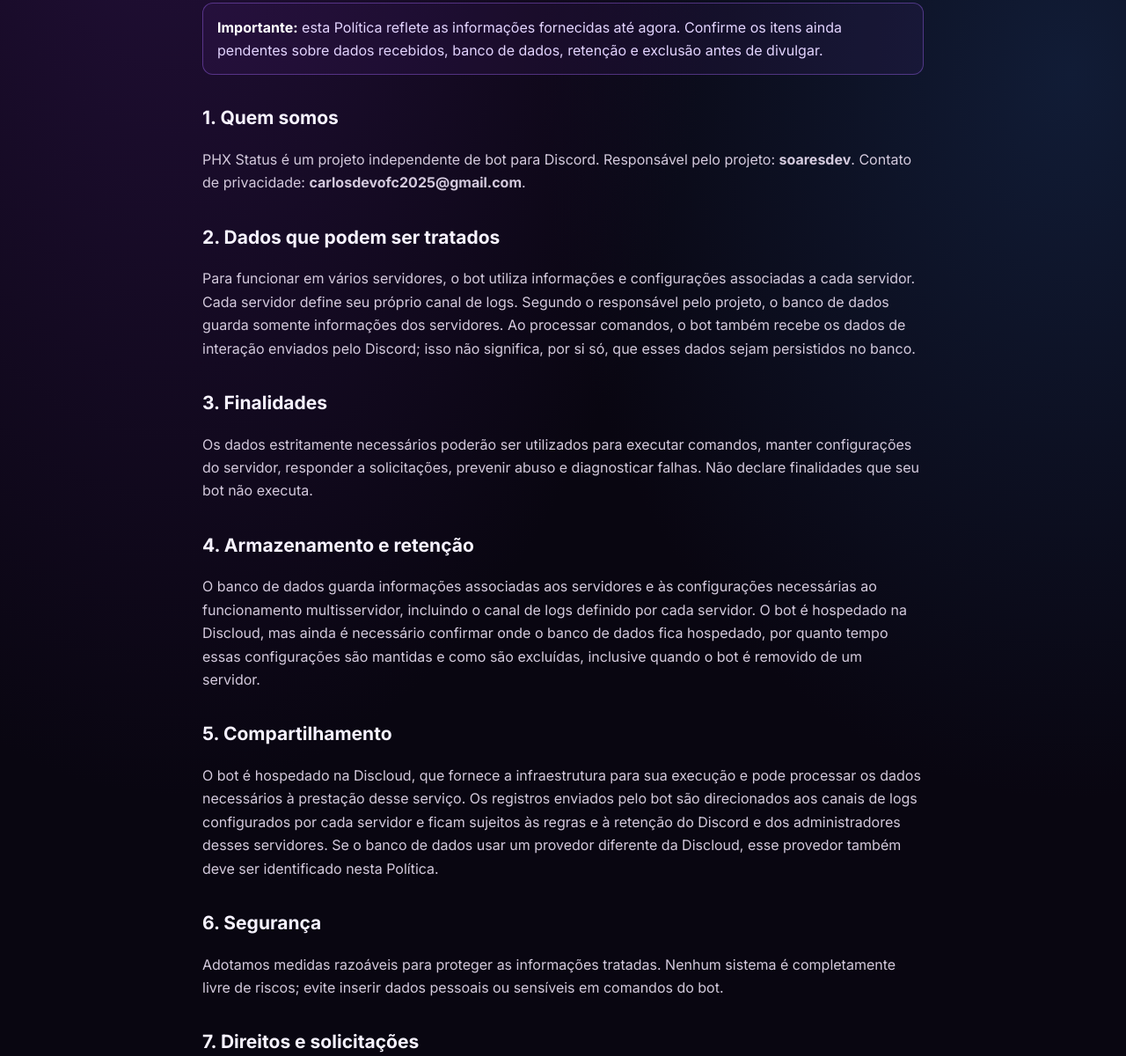
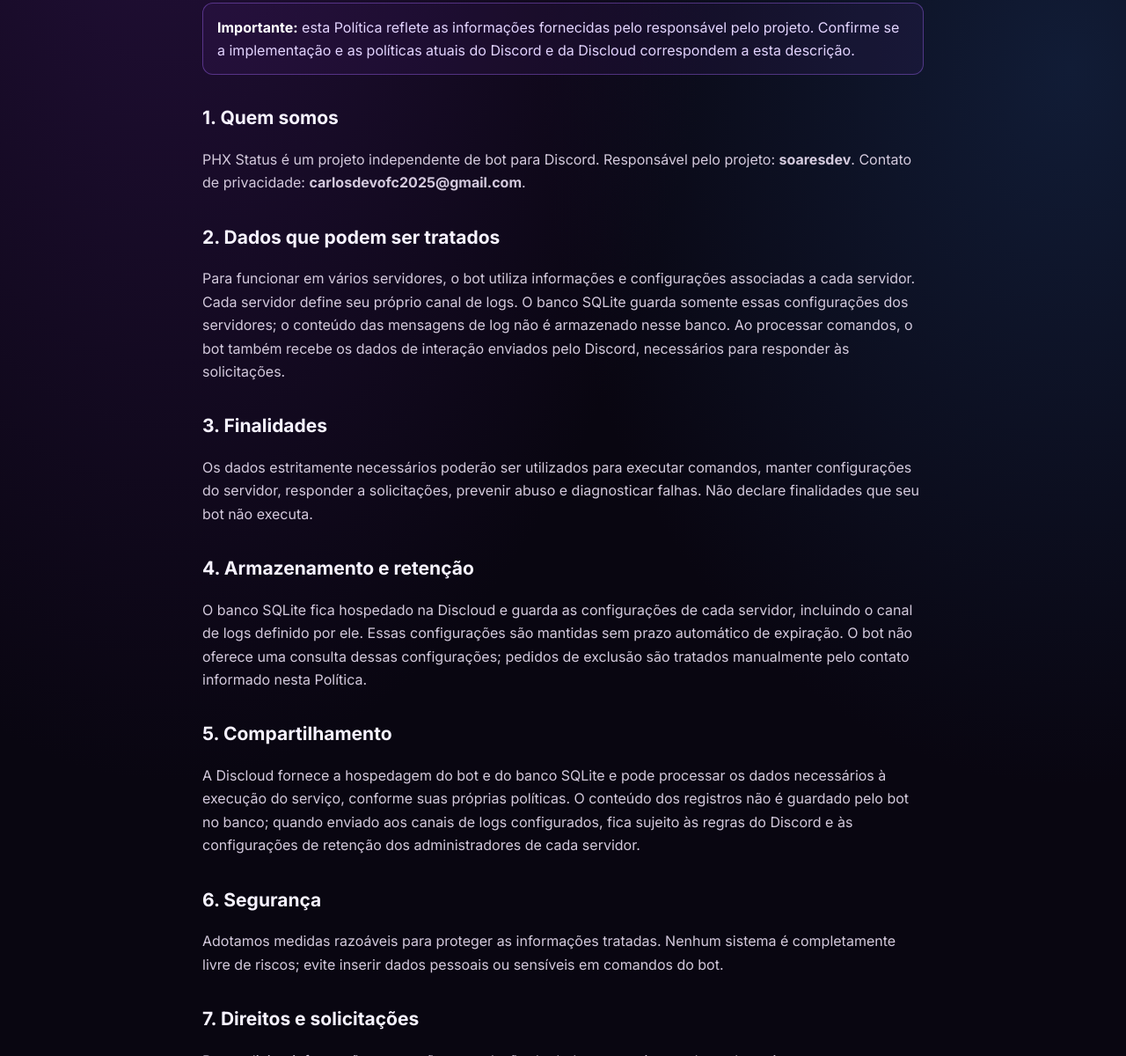
Before and after one commit to Darkerzinn/phxstatus, a plain HTML site: page privacy.html in a window 1280 px wide. Shown: the part 332-1532 px from the top of the page at 88% size. Drawn offline with Linux system fonts and the light colour scheme.

Commit message:
Complete privacy data storage details
Co-authored-by: Copilot <223556219+Copilot@users.noreply.github.com>

```diff
--- a/privacy.html
+++ b/privacy.html
@@ -40,8 +40,9 @@
 
       <div class="placeholder">
         <strong>Importante:</strong> esta Política reflete as informações
-        fornecidas até agora. Confirme os itens ainda pendentes sobre dados
-        recebidos, banco de dados, retenção e exclusão antes de divulgar.
+        fornecidas pelo responsável pelo projeto. Confirme se a implementação e
+        as políticas atuais do Discord e da Discloud correspondem a esta
+        descrição.
       </div>
 
       <h2>1. Quem somos</h2>
@@ -56,10 +57,10 @@
       <p>
         Para funcionar em vários servidores, o bot utiliza informações e
         configurações associadas a cada servidor. Cada servidor define seu
-        próprio canal de logs. Segundo o responsável pelo projeto, o banco de
-        dados guarda somente informações dos servidores. Ao processar comandos,
-        o bot também recebe os dados de interação enviados pelo Discord; isso
-        não significa, por si só, que esses dados sejam persistidos no banco.
+        próprio canal de logs. O banco SQLite guarda somente essas configurações
+        dos servidores; o conteúdo das mensagens de log não é armazenado nesse
+        banco. Ao processar comandos, o bot também recebe os dados de interação
+        enviados pelo Discord, necessários para responder às solicitações.
       </p>
 
       <h2>3. Finalidades</h2>
@@ -72,23 +73,21 @@
 
       <h2>4. Armazenamento e retenção</h2>
       <p>
-        O banco de dados guarda informações associadas aos servidores e às
-        configurações necessárias ao funcionamento multisservidor, incluindo o
-        canal de logs definido por cada servidor. O bot é hospedado na Discloud,
-        mas ainda é necessário confirmar onde o banco de dados fica hospedado,
-        por quanto tempo essas configurações são mantidas e como são excluídas,
-        inclusive quando o bot é removido de um servidor.
+        O banco SQLite fica hospedado na Discloud e guarda as configurações de
+        cada servidor, incluindo o canal de logs definido por ele. Essas
+        configurações são mantidas sem prazo automático de expiração. O bot não
+        oferece uma consulta dessas configurações; pedidos de exclusão são
+        tratados manualmente pelo contato informado nesta Política.
       </p>
 
       <h2>5. Compartilhamento</h2>
       <p>
-        O bot é hospedado na Discloud, que fornece a infraestrutura para sua
-        execução e pode processar os dados necessários à prestação desse
-        serviço. Os registros enviados pelo bot são direcionados aos canais de
-        logs configurados por cada servidor e ficam sujeitos às regras e à
-        retenção do Discord e dos administradores desses servidores. Se o banco
-        de dados usar um provedor diferente da Discloud, esse provedor também
-        deve ser identificado nesta Política.
+        A Discloud fornece a hospedagem do bot e do banco SQLite e pode processar
+        os dados necessários à execução do serviço, conforme suas próprias
+        políticas. O conteúdo dos registros não é guardado pelo bot no banco;
+        quando enviado aos canais de logs configurados, fica sujeito às regras
+        do Discord e às configurações de retenção dos administradores de cada
+        servidor.
       </p>
 
       <h2>6. Segurança</h2>
```
Also changed, not shown: 1 other file.
